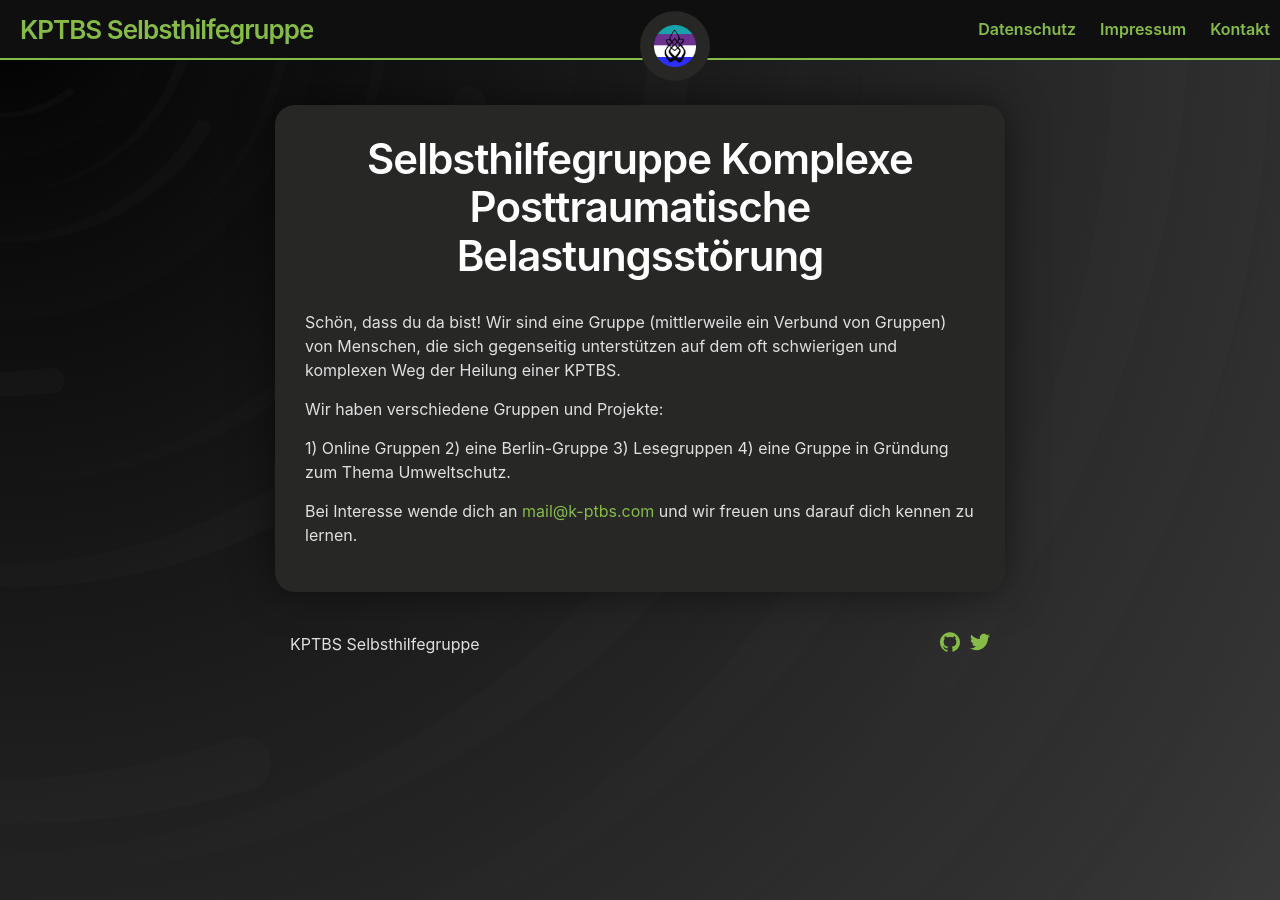
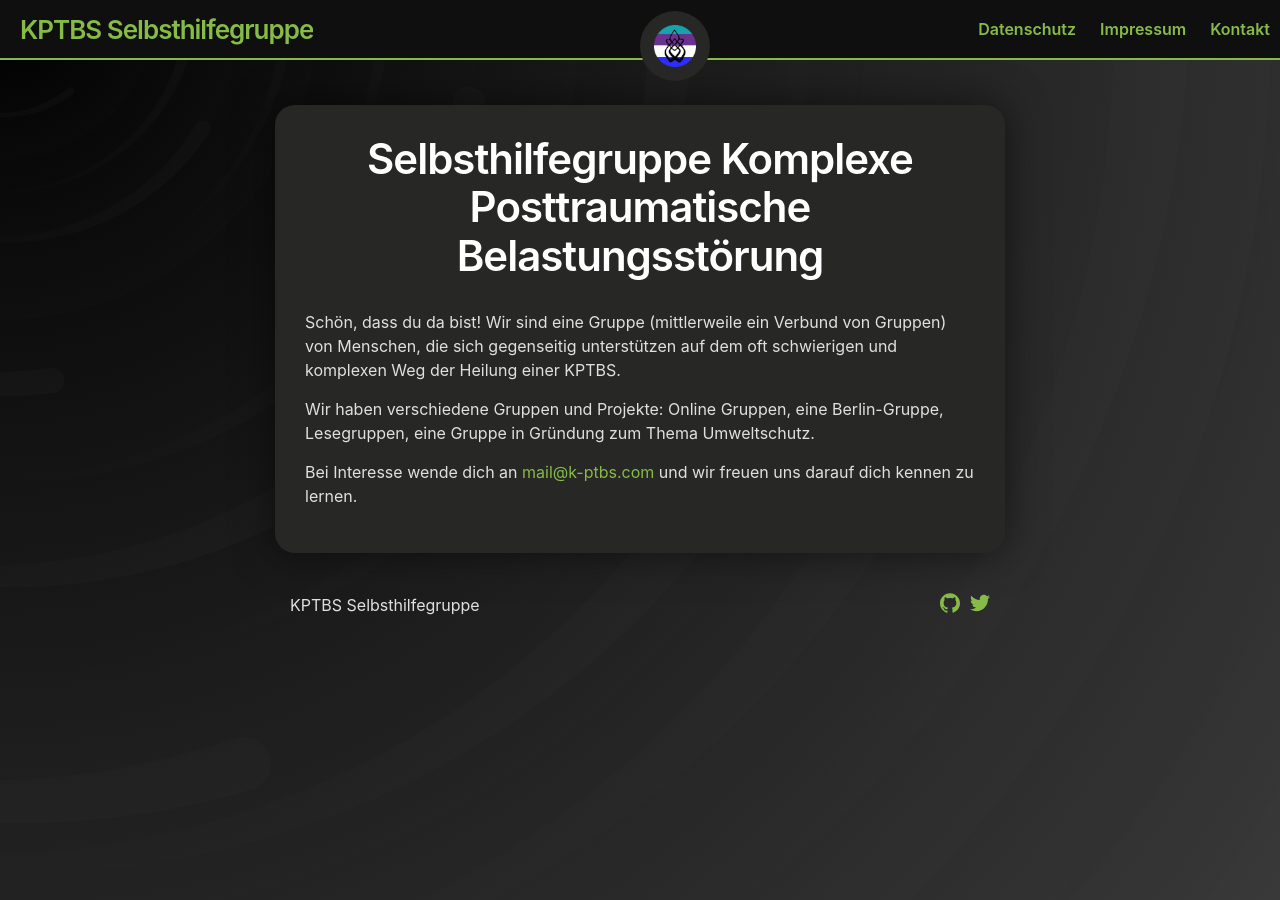
Before and after one commit to 3xz/k-ptbs, a Jekyll site: the page built from _posts/2023-07-18-willkommen.md, in a window 1280 px wide. Built offline with Jekyll 4.4.1, drawn with Linux system fonts in a browser that asks for light colours.

Commit message:
Update 2023-07-18-willkommen.md

```diff
--- a/_posts/2023-07-18-willkommen.md
+++ b/_posts/2023-07-18-willkommen.md
@@ -5,11 +5,6 @@ title: Selbsthilfegruppe Komplexe Posttraumatische Belastungsstörung
 
 Schön, dass du da bist! Wir sind eine Gruppe (mittlerweile ein Verbund von Gruppen) von Menschen, die sich gegenseitig unterstützen auf dem oft schwierigen und komplexen Weg der Heilung einer KPTBS.
 
-Wir haben verschiedene Gruppen und Projekte:
-
-1) Online Gruppen
-2) eine Berlin-Gruppe
-3) Lesegruppen
-4) eine Gruppe in Gründung zum Thema Umweltschutz.
+Wir haben verschiedene Gruppen und Projekte: Online Gruppen, eine Berlin-Gruppe, Lesegruppen, eine Gruppe in Gründung zum Thema Umweltschutz.
 
 Bei Interesse wende dich an <a href="mailto:mail@k-ptbs.com">mail@k-ptbs.com</a> und wir freuen uns darauf dich kennen zu lernen.
```
